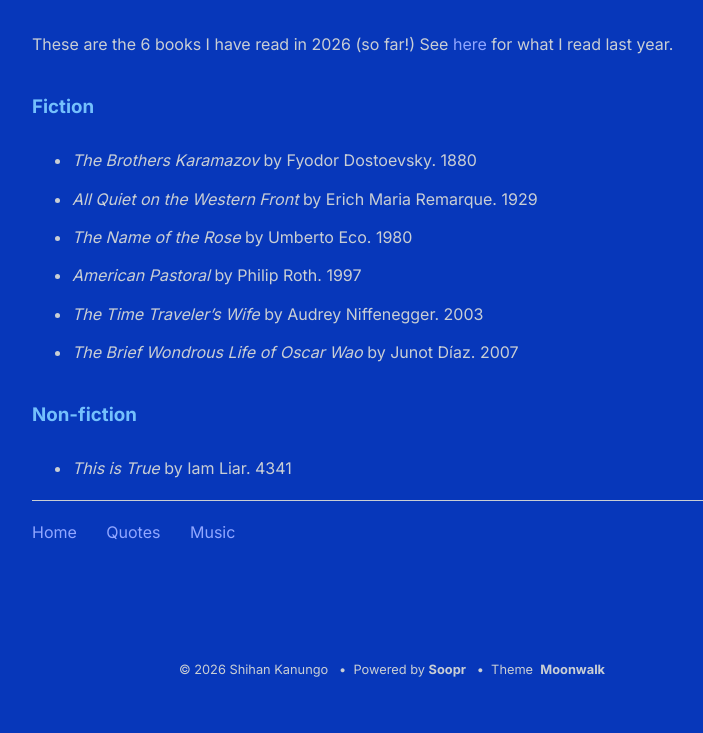
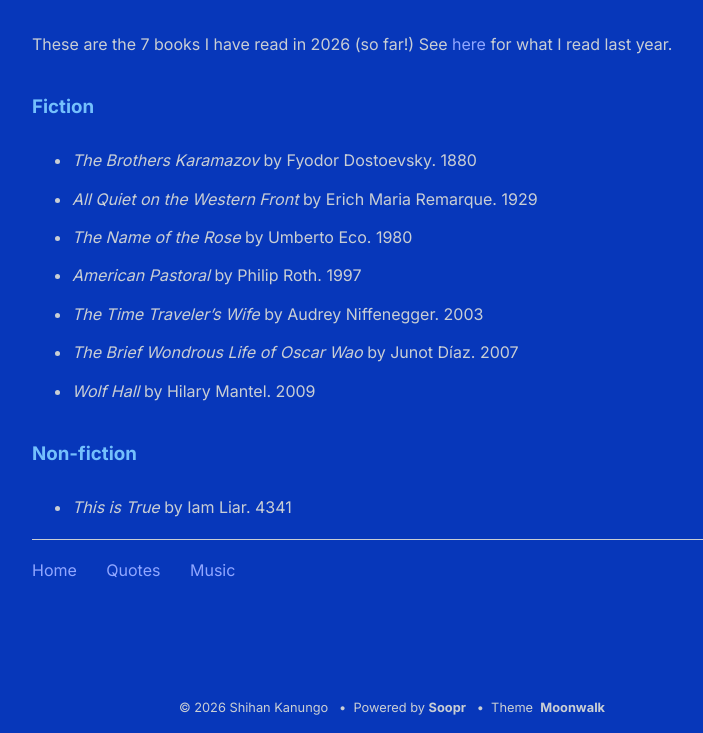
Before and after one commit to shihankanungo/shihankanungo.github.io, a Jekyll site: the page built from books.md, in a window 1280 px wide. Shown: the part 776-1509 px from the top of the page, without its empty margins (248-951 px from the left). Built offline with Jekyll 4.4.1, drawn with Linux system fonts in a browser that asks for light colours; before the commit the page ends 1471 px from its top, so only the background shows below that.

Commit message:
Update books.md

```diff
--- a/books.md
+++ b/books.md
@@ -8,7 +8,7 @@
 ![ch-reading](images/ch1.png)
 
 <br>
-These are the 6 books I have read in 2026 (so far!) See [here](https://shihankanungo.github.io/wrapped-2025#books) for what I read last year. <br>
+These are the 7 books I have read in 2026 (so far!) See [here](https://shihankanungo.github.io/wrapped-2025#books) for what I read last year. <br>
 
 ### Fiction
 - *The Brothers Karamazov* by Fyodor Dostoevsky. 1880
@@ -17,6 +17,7 @@
 - *American Pastoral* by Philip Roth. 1997
 - *The Time Traveler's Wife* by Audrey Niffenegger. 2003
 - *The Brief Wondrous Life of Oscar Wao* by Junot Díaz. 2007
+- *Wolf Hall* by Hilary Mantel. 2009
 
 
 ### Non-fiction
```
